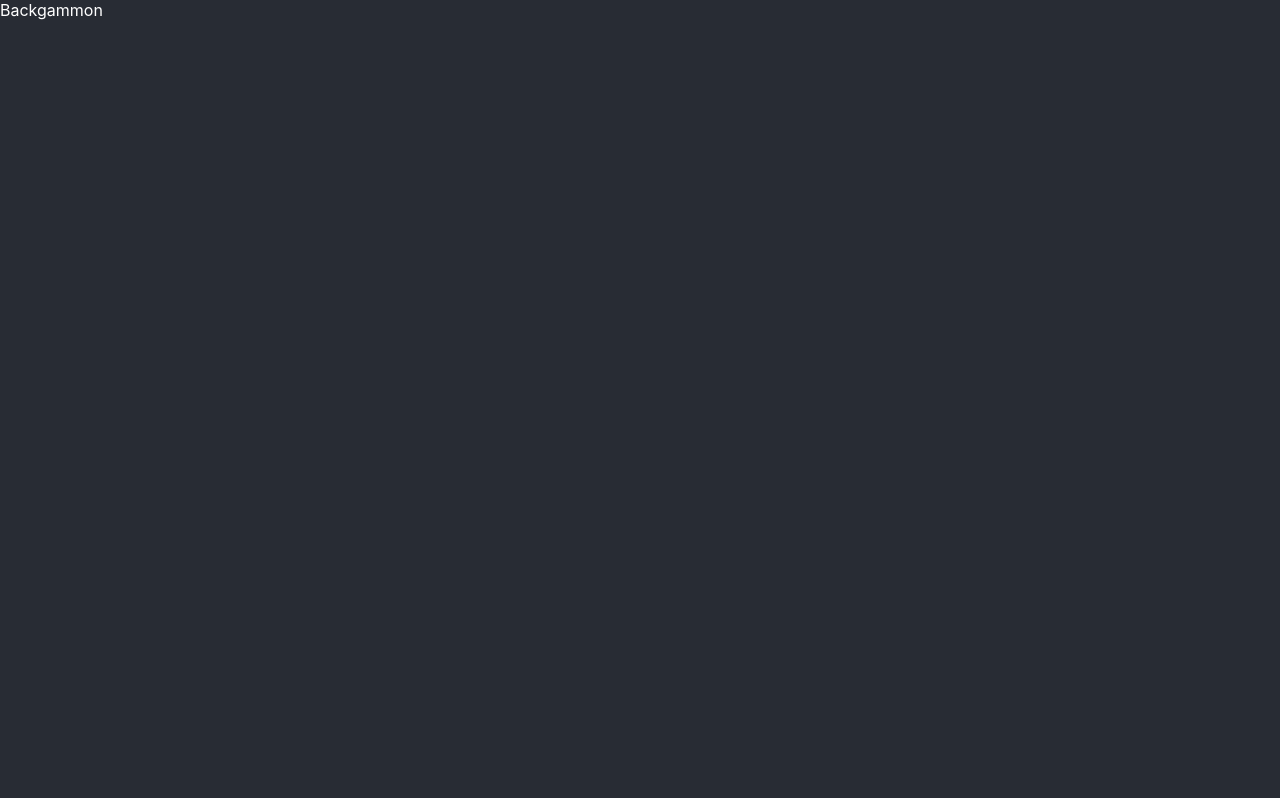
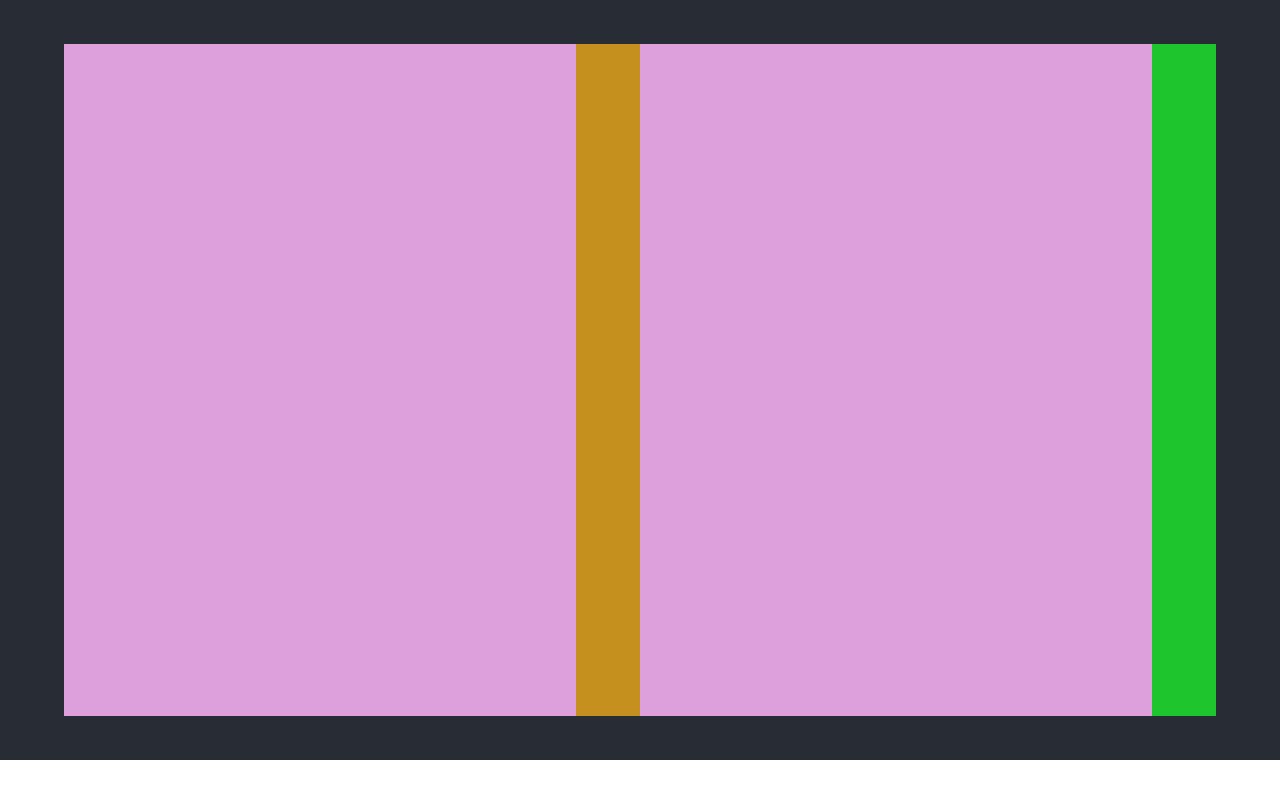
Before and after one commit to sam-swarr/backgammon, a React (Create React App) app: page / in a window 1280 px wide. Built offline with nearby package versions, Linux system fonts and the light colour scheme.

Commit message:
initial board section layout

```diff
--- a/src/App.css
+++ b/src/App.css
@@ -38,8 +38,29 @@
 }
 
 .Game-board-wrapper {
+  align-items: center;
   background-color: #282c34;
   color: white;
-  min-height: 100vh;
-  min-width: 100vw;
+  display: flex;
+  justify-content: center;
+  min-height: 95vh;
+  min-width: 95vw;
 }
+
+.Game-board-half {
+  background-color:plum;
+  height: 84vh;
+  width: 40%;
+}
+
+.Game-board-bar {
+  background-color:rgb(197, 144, 30);
+  height: 84vh;
+  width: 5%;
+}
+
+.Game-board-home {
+  background-color:rgb(30, 197, 44);
+  height: 84vh;
+  width: 5%;
+}
--- a/src/GameBoard.js
+++ b/src/GameBoard.js
@@ -17,7 +17,18 @@ export default class GameBoard extends React.Component {
   render() {
     return (
       <div className="Game-board-wrapper">
-        Backgammon
+        <div className="Game-board-half">
+
+        </div>
+        <div className="Game-board-bar">
+
+        </div>
+        <div className="Game-board-half">
+
+        </div>
+        <div className="Game-board-home">
+
+        </div>
       </div>
     );
   }
```
